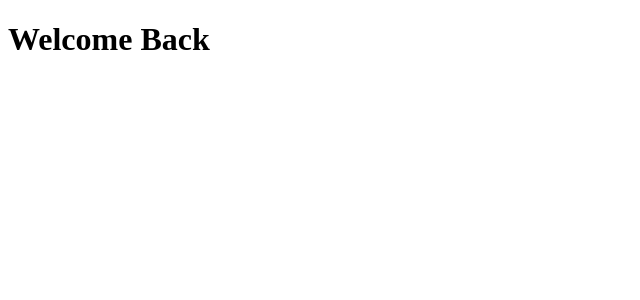
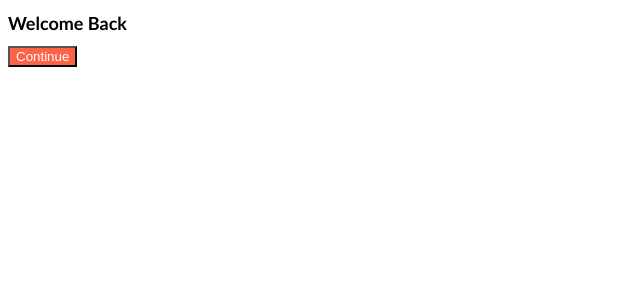
Before and after one commit to Choalstn/ReactJS_movieWeb, a React (Create React App) app: page / in a window 1280 px wide. Shown: the top 300 px of the page, without its empty margins (0-640 px from the left). Built offline with nearby package versions, Linux system fonts and the light colour scheme.

Commit message:
tour of create-react-app

```diff
--- a/package.json
+++ b/package.json
@@ -6,6 +6,7 @@
     "@testing-library/jest-dom": "^5.16.4",
     "@testing-library/react": "^13.3.0",
     "@testing-library/user-event": "^13.5.0",
+    "prop-types": "^15.8.1",
     "react": "^18.2.0",
     "react-dom": "^18.2.0",
     "react-scripts": "5.0.1",
--- a/src/App.js
+++ b/src/App.js
@@ -1,8 +1,12 @@
-
+import Button from "./Button"
+import styles from "./App.module.css"
 
 function App() {
   return (
-    <div><h1>Welcome Back</h1></div>
+    <div>
+      <h1 className={styles.title}>Welcome Back</h1>
+      <Button text={"Continue"}/>
+      </div>
   );
 }
 
--- /dev/null
+++ b/src/App.module.css
@@ -0,0 +1,4 @@
+.title {
+    font-family: 'Gill Sans', 'Gill Sans MT', Calibri, 'Trebuchet MS', sans-serif;
+    font-size: 18px;
+}
--- /dev/null
+++ b/src/Button.js
@@ -0,0 +1,16 @@
+import PropTypes from "prop-types";
+import styles from "./Button.module.css"
+
+function Button({text}) {
+    return(
+        <button className={styles.btn}>{text} </button>
+
+    )
+}
+
+Button.propTypes = {
+    text: PropTypes.string.isRequired,
+
+}
+
+export default Button;
--- /dev/null
+++ b/src/Button.module.css
@@ -0,0 +1,5 @@
+.btn {
+    color: white;
+    background-color:  tomato;
+
+}
```
Also changed, not shown: 1 other file (tests, documents, lock files or other folders).
